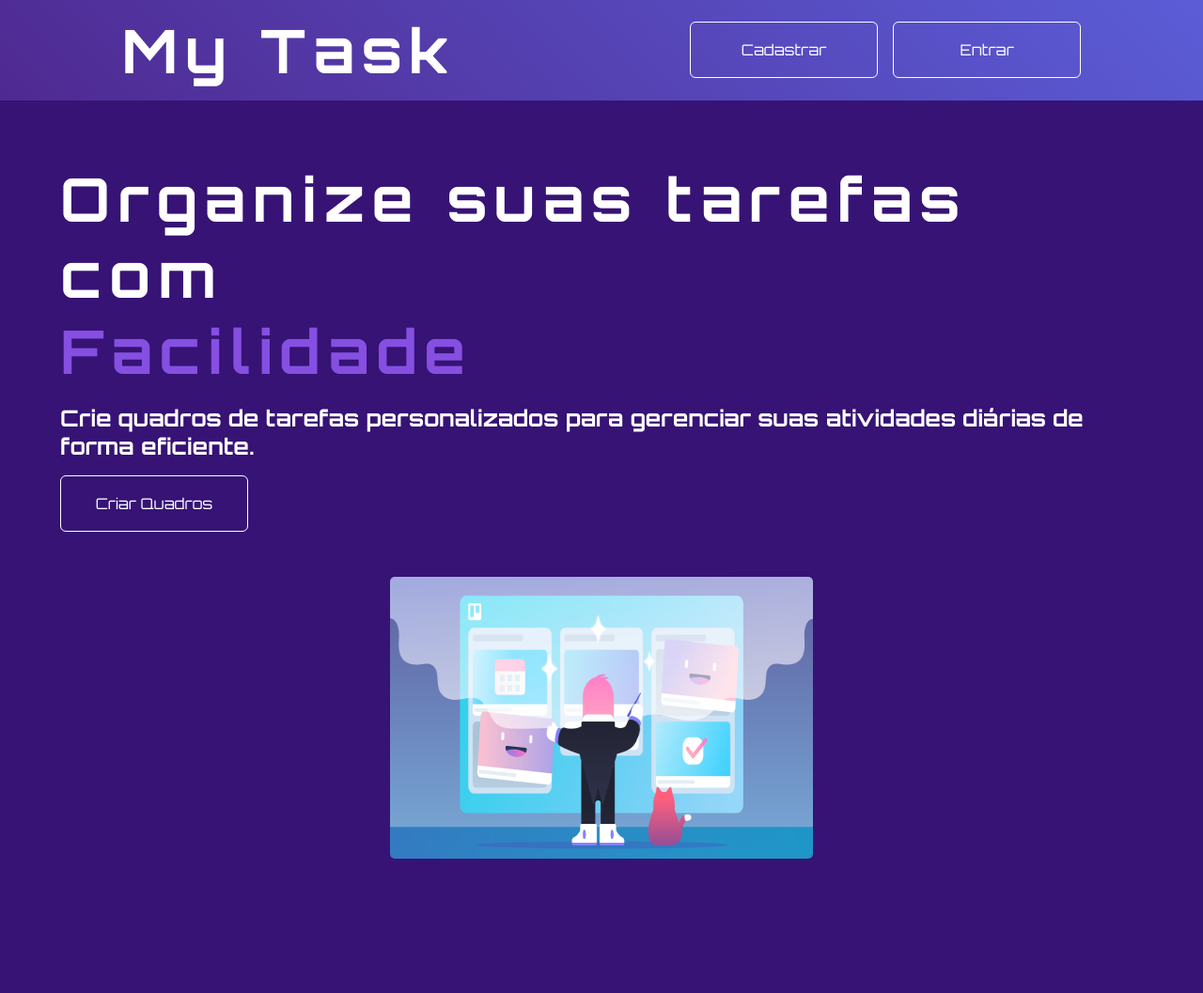
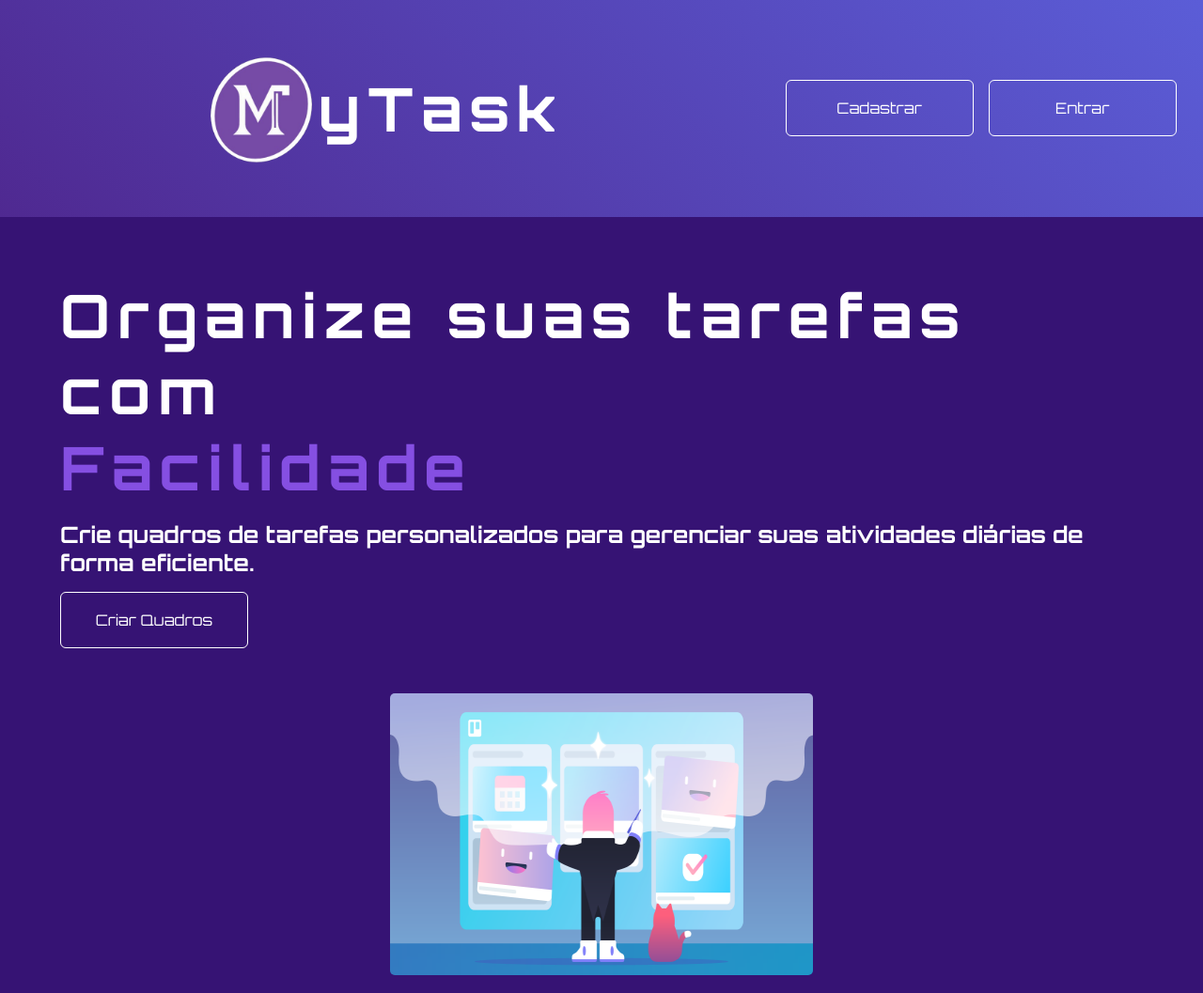
Before and after one commit to FabrizioSsc/Quadro-de-Tarefas-Landing-page, a plain HTML site: page myTask-main/TelaInicial/index.html in a window 1280 px wide. Shown: the whole page at 94% size. Before the commit the page ends 994 px from the top, so only its background shows below. Drawn offline with Linux system fonts and the light colour scheme; a script that the page names is missing.

Commit message:
atualização

```diff
--- a/myTask-main/TelaInicial/index.html
+++ b/myTask-main/TelaInicial/index.html
@@ -5,14 +5,16 @@
     <meta http-equiv="X-UA-Compatible" content="IE=edge">
     <meta name="viewport" content="width=device-width, initial-scale=1.0">
     <link rel="stylesheet" href="stilos.css">
-    <link rel="shortcut icon" href="logo2.png" type="image/x-icon">
+    <link rel="shortcut icon" href="..\Quadro-de-Tarefas-Landing-page-main\myTask-main\TelaInicial\logo2.png" type="image/x-icon">
     <title>My Task</title>
 </head>
 <body>
     <header>
 
-        <nav>
-            <h1>My Task</h1>
+        <nav id="log">
+            <img id="logo" src="logo.png" alt="">
+            <h1 class="macaco">yTask</h1>
+
 
         </nav>
         <div class="box-btn-actions">
--- a/myTask-main/TelaInicial/stilos.css
+++ b/myTask-main/TelaInicial/stilos.css
@@ -15,6 +15,22 @@
     margin: 0;
     padding: 0;
     font-family: "Orbitron";
+}
+#log{
+    margin: -15;
+    gap: 1px;
+}
+.macaco{
+    position: relative;
+    left: -35px;
+
+}
+#logo{
+
+    width: 25%;
+    height: 25%;
+    border-radius: 50%;
+    margin-top: 15px;
 }
 
 h2{
```
Also changed, not shown: myTask-main/FORMLOGIN/index.html (+1 -0 lines), myTask-main/index.html (+1 -0 lines), myTask-main/TelaInicial/logo.jpeg (deleted), myTask-main/TelaInicial/logo.png (added), myTask-main/TelaInicial/logo2.png (deleted).
